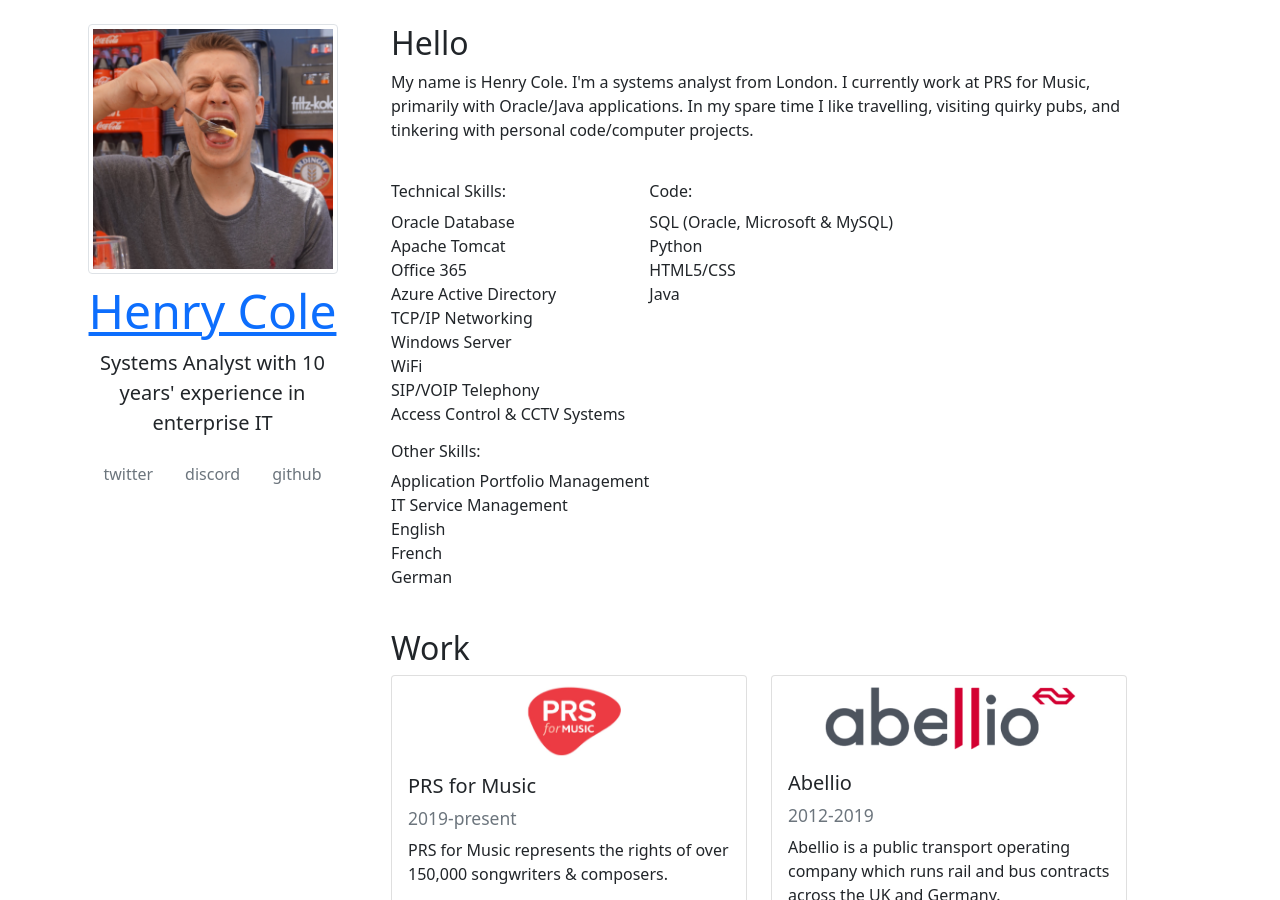
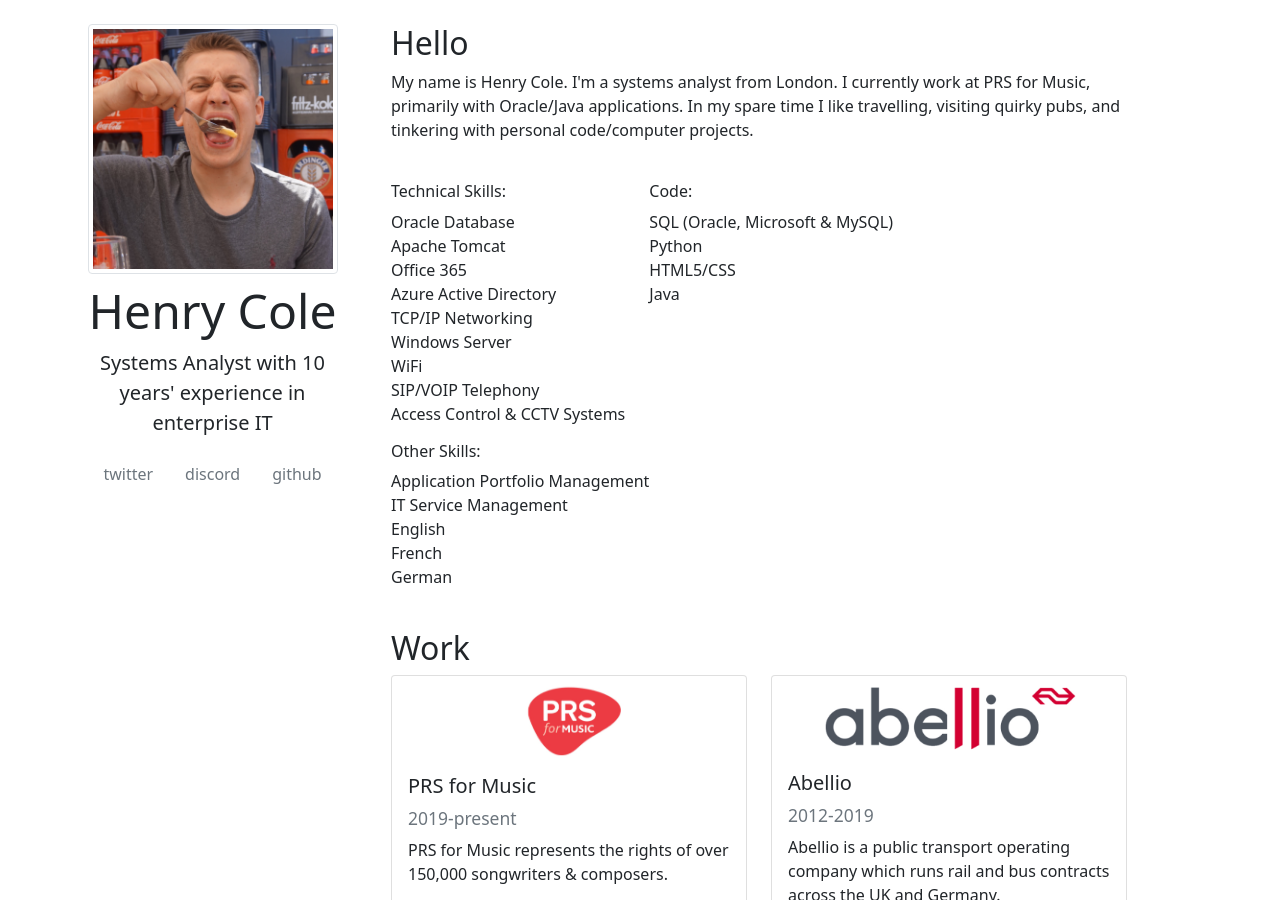
Before and after one commit to hcuk94/henry-personal-website, a Jekyll site: the page built from index.html, in a window 1280 px wide and 900 px high. Built offline with Jekyll 4.4.1, drawn with Linux system fonts in a browser that asks for light colours.

Commit message:
*more* styling!

```diff
--- a/_includes/header.html
+++ b/_includes/header.html
@@ -15,7 +15,7 @@
 <div class="col-xl-3 col-12">
 <div class="sticky-top pt-4">
 <img src="/img/henry-profile.jpg" width="250px" class="img-thumbnail rounded img-centre affix" alt="Henry Cole Profile Picture"/>
-<h1 class="text-reset text-decoration-none display-5 mt-2 text-center"><a href="/">Henry Cole</a></h1>
+<h1 class="display-5 mt-2 text-center"><a class="text-reset text-decoration-none" href="/">Henry Cole</a></h1>
 <p class="text-center lead mt-2">Systems Analyst with 10 years' experience in enterprise IT</p>
 <span class="text-center img-centre">
 <nav class="nav justify-content-center">
```
